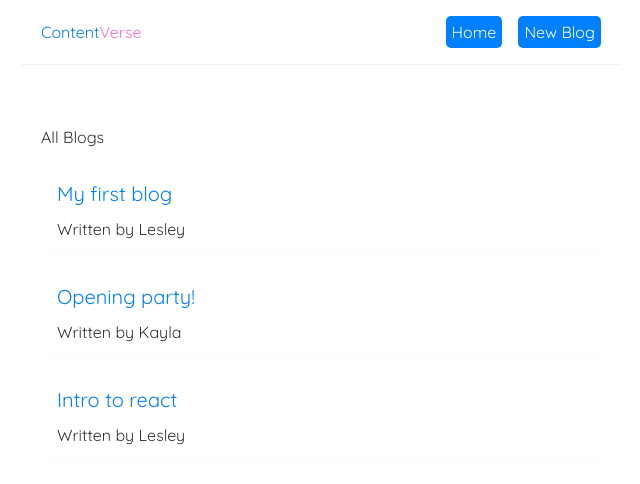
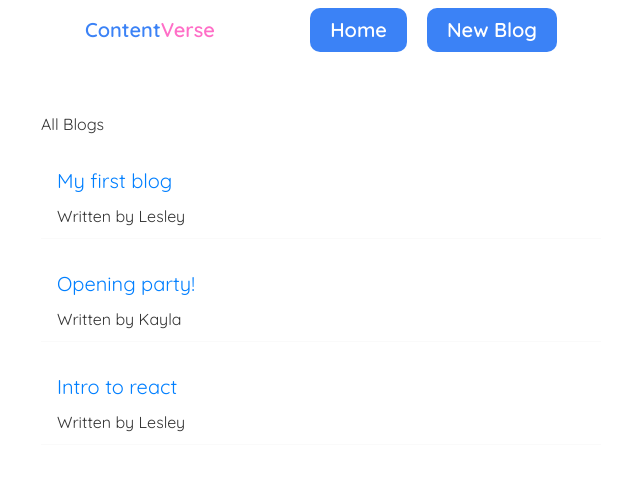
Before and after one commit to G1rlg4ng/Blog, a React (Create React App) app: page / in a window 1280 px wide. Shown: the top 484 px of the page, without its empty margins (319-959 px from the left). Built offline with nearby package versions, Linux system fonts and the light colour scheme; data requests are answered from the project's data file.

Commit message:
fix styles

```diff
--- a/src/Navbar.js
+++ b/src/Navbar.js
@@ -1,21 +1,21 @@
 import { Link } from "react-router-dom";
 
 const Navbar = () => {
-    return (
-        <nav className="navbar">
-            <h1>Content<span>Verse</span></h1>
-            <div className="links">
-                <Link to="/" style={{color: "white",
-                    backgroundColor: "#007fff",
-                    borderRadius: "5px"}}>Home</Link>
-                <Link to="/create" style={{
-                    color: "white",
-                    backgroundColor: "#007fff",
-                    borderRadius: "5px"
-                }}>New Blog</Link>
-            </div>
-        </nav>
-    );
-}
+  return (
+    <nav className="flex justify-between items-center my-2 w-full md:w-[40%] mx-auto text-xl font-semibold px-5">
+      <h1 className="text-blue-500">
+        Content<span>Verse</span>
+      </h1>
+      <ul className="flex gap-5">
+        <li className="bg-blue-500 text-white rounded-[10px] px-5 py-2 ">
+          <Link to="/">Home</Link>
+        </li>
+        <li className="bg-blue-500 text-white rounded-[10px] px-5 py-2 flex-shrink-0">
+          <Link to="/create">New Blog</Link>
+        </li>
+      </ul>
+    </nav>
+  );
+};
 
 export default Navbar;
```
